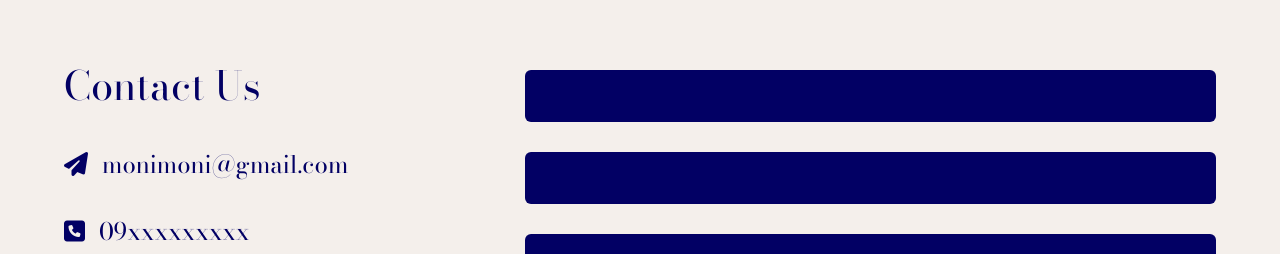
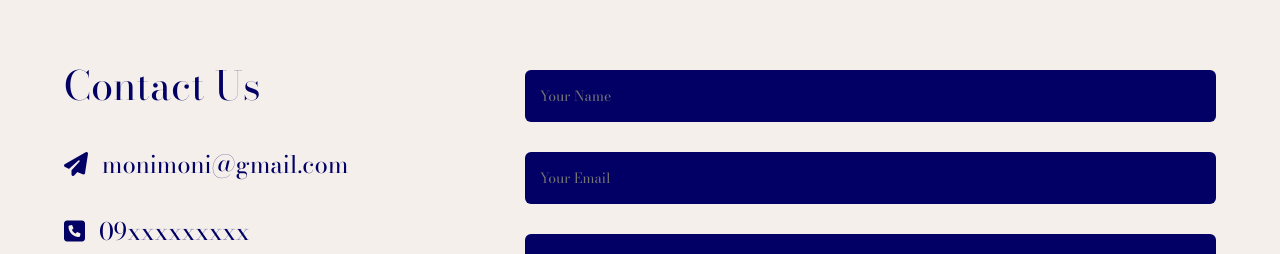
Before and after one commit to raynardDumadag/monimoniFinds-website-template, a plain HTML site: page index.html in a window 1280 px wide. Shown: the part 2160-2414 px from the top of the page. Drawn offline with nearby package versions, Linux system fonts and the light colour scheme.

Commit message:
fixed bug

```diff
--- a/index.html
+++ b/index.html
@@ -5,6 +5,7 @@ Copyright: 03/01/26 Monimoni (Raynard Dumadag)
 Version: 1.1
 REVISION                    DATE            DESCRIPTION
 Connection to other tabs    3/8/26      Connected the navigation links to other tabs.
+Fixed Bug                   3/12/26     Fixed the text in contact us right
 -->
 
 <!DOCTYPE html>
@@ -101,8 +102,8 @@ Connection to other tabs    3/8/26      Connected the navigation links to other
                 </div>
                 <div class="contact-right">
                     <form>
-                        <input type="text" name="Name" id="Your Name" required>
-                        <input type="email" name="Email" id="Your Email" required>
+                        <input type="text" name="Name" placeholder="Your Name" required>
+                        <input type="email" name="Email" placeholder="Your Email" required>
                         <textarea name="Message" rows="6" placeholder="Your Message"></textarea>
                         <button type="submit" class="btn2">Submit</button>
                     </form>
```
